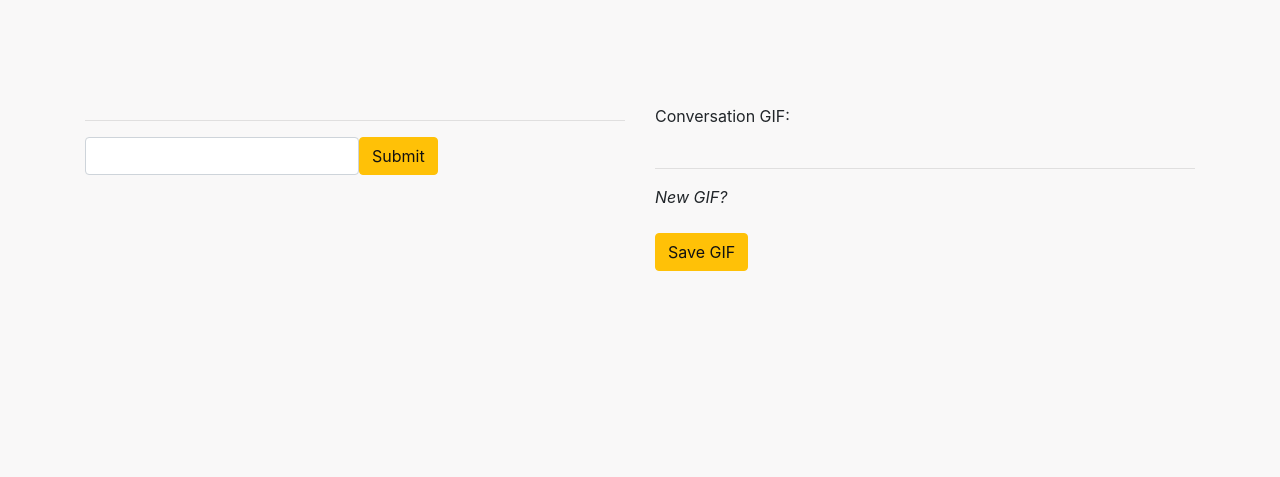
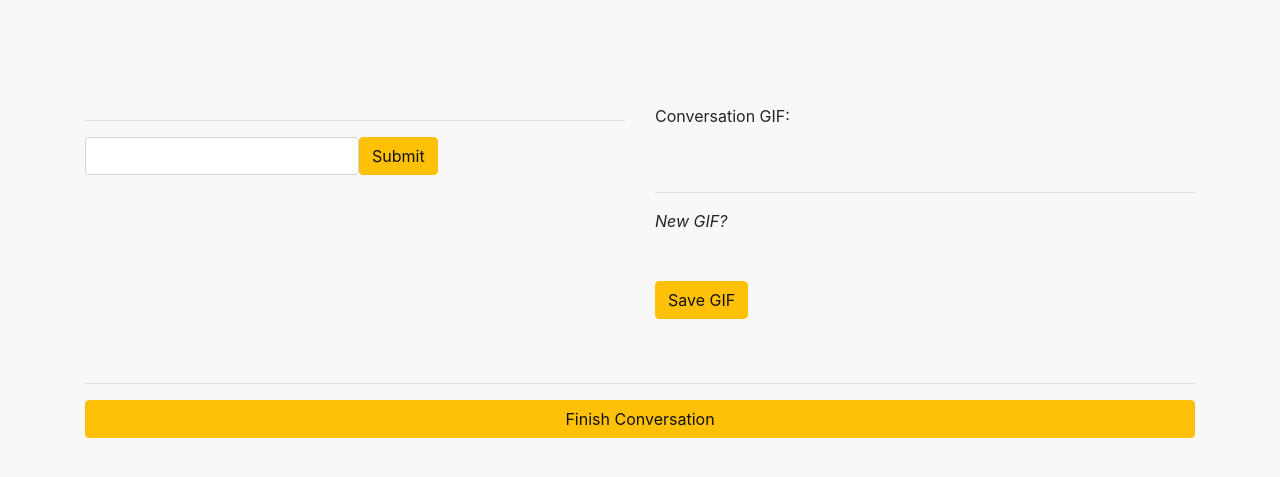
Before and after one commit to TerryMinal/PancakeSafari, a Flask app: template templates/convo.html in a window 1280 px wide. Shown: the part 61-538 px from the top of the page. Run offline with Flask 2, Linux system fonts and the light colour scheme; the template is opened without the code that fills it, so the values that code supplies are empty; parts of the project's set-up code (start-up, migrations or seed data) failed here and were passed over; some libraries are stand-ins or nearby versions.

Commit message:
added finish conversations bar

```diff
--- a/templates/convo.html
+++ b/templates/convo.html
@@ -23,11 +23,12 @@
   </div>
 
   <div id="div_old_pic" class="col">
-    Conversation GIF: <br />
+    Conversation GIF: <br /><br />
     <img id="old_pic" src="" width="100%" alt="">
     <hr>
-    <i>New GIF?</i><br />
+    <i>New GIF?</i><br /><br />
     <img id="new_pic" src="" width="50%" alt="">
+    <br />
     <form id="choose_new">
       <input class="btn btn-warning" type="submit" value="Save GIF">
     </form>
@@ -40,6 +41,12 @@
   </form> -->
 
 </div>
+<br />
+<br />
+<hr>
+<form action="/old">
+  <button type="submit" class="btn btn-warning btn-block">Finish Conversation</button>
+</form>
 <!-- <form name="msg" id="msg">
       <input name="clever_input" type="text" id="clever_input">
       <input name="conv_id" type="hidden" value="{{conv_id}}">
```
Also changed, not shown: data/database.db.
